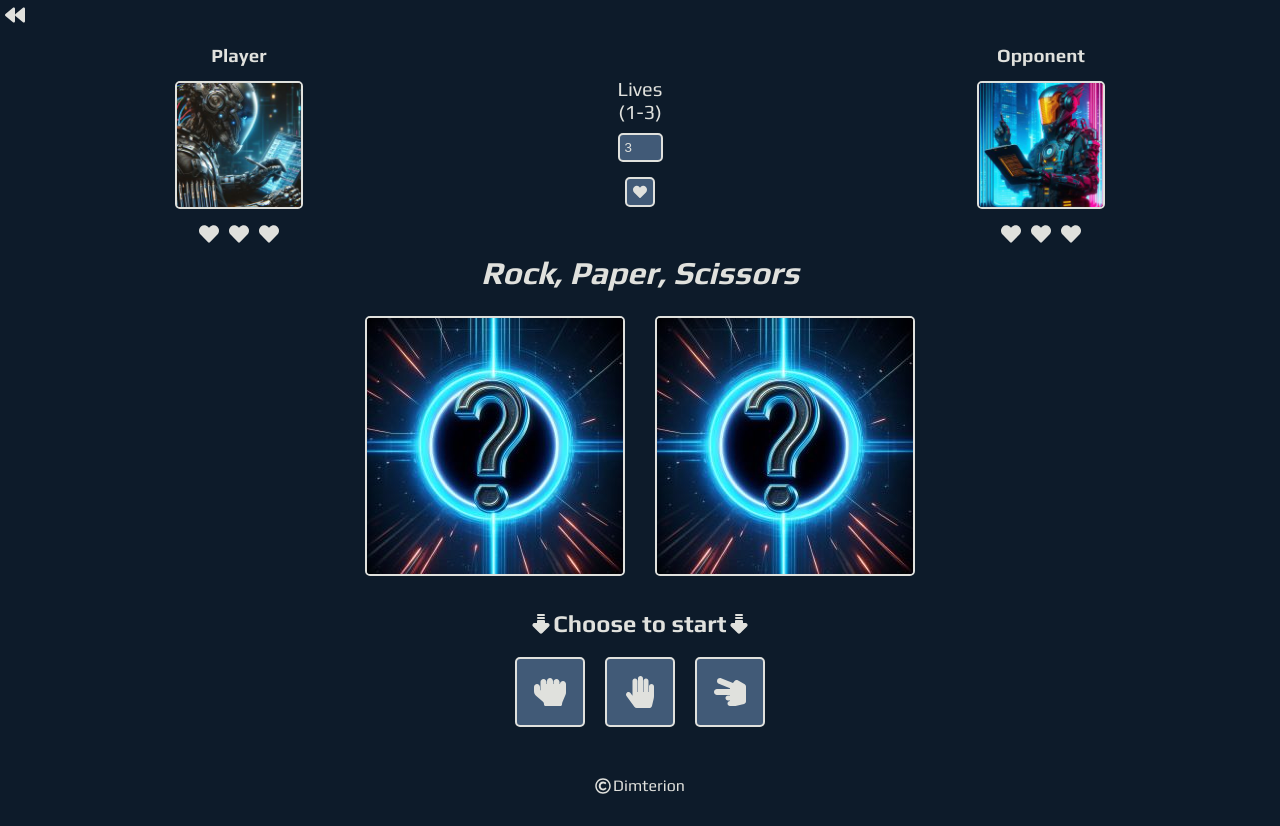
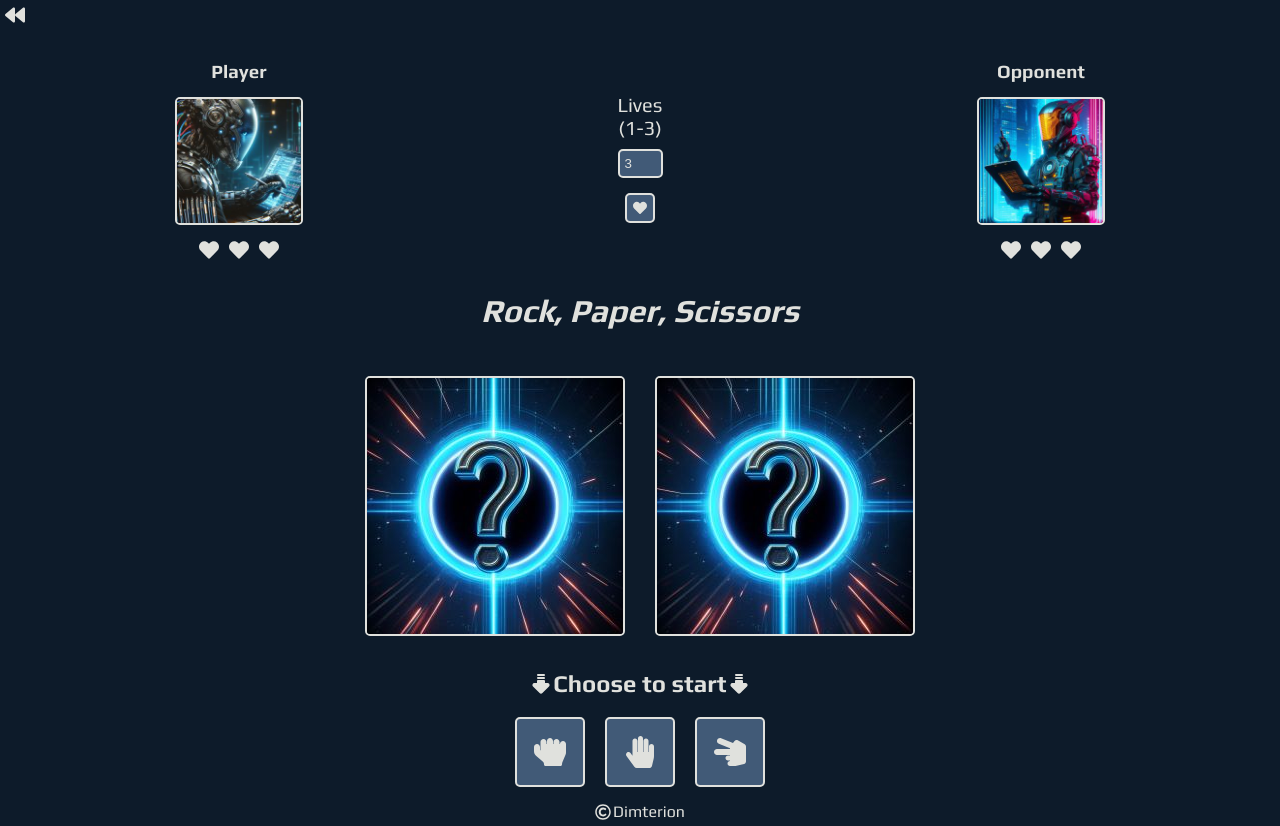
Before and after one commit to Dimterion/Playground, a React (Vite) app: page /rps-game in a window 1280 px wide. Before the commit the page ends 800 px from the top, so only its background shows below. Built offline with nearby package versions, Linux system fonts and the light colour scheme.

Commit message:
adjust rpsGame changeLives function & margins

```diff
--- a/src/pages/RPSGame/rpsGame.css
+++ b/src/pages/RPSGame/rpsGame.css
@@ -5,6 +5,7 @@
 }
 
 .rpsGame-section {
+  margin-top: 1rem;
   text-align: center;
   animation: rpsGame-section--appear 1s ease-in-out;
 }
@@ -132,7 +133,7 @@
 }
 
 .rpsGame-heading {
-  margin: 10px;
+  margin: 2rem;
   font-size: 2rem;
   font-style: italic;
 }
--- a/src/pages/RPSGame/rpsGameUtils.js
+++ b/src/pages/RPSGame/rpsGameUtils.js
@@ -37,8 +37,8 @@ export function changeLives(
 ) {
   if (lives < maxLives) {
     setLives((prevLives) => prevLives + 1);
-    setPlayerScore((prevScore) => prevScore + 1);
-    setOpponentScore((prevScore) => prevScore + 1);
+    setPlayerScore(lives + 1);
+    setOpponentScore(lives + 1);
   } else {
     setLives(1);
     setPlayerScore(1);
```
